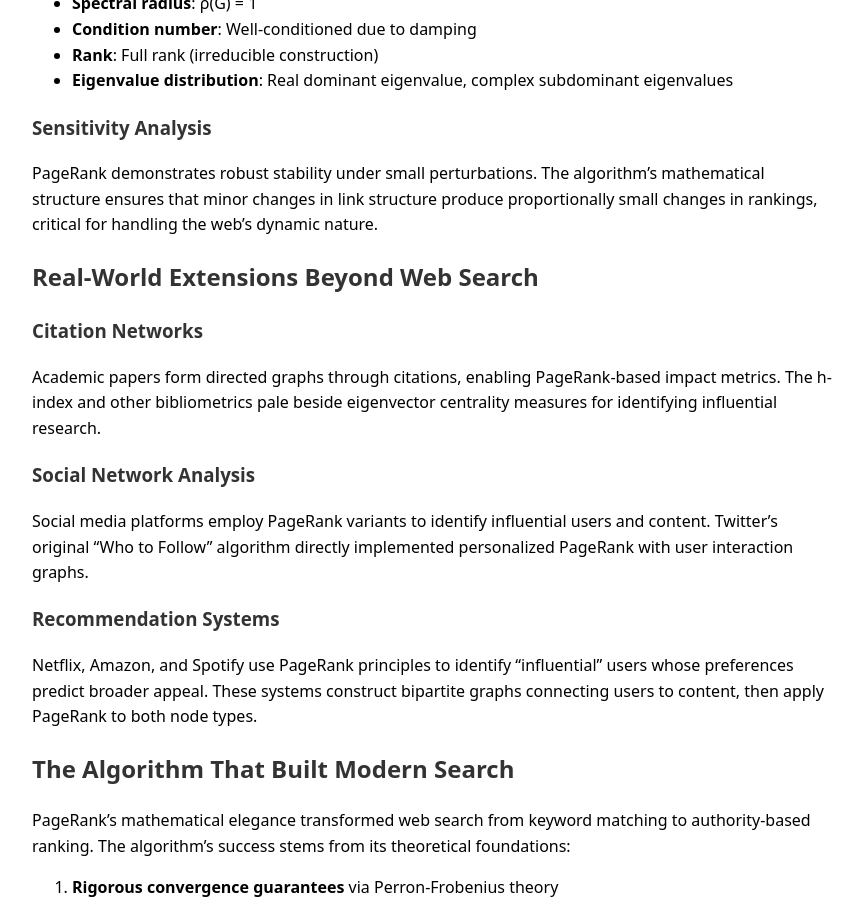
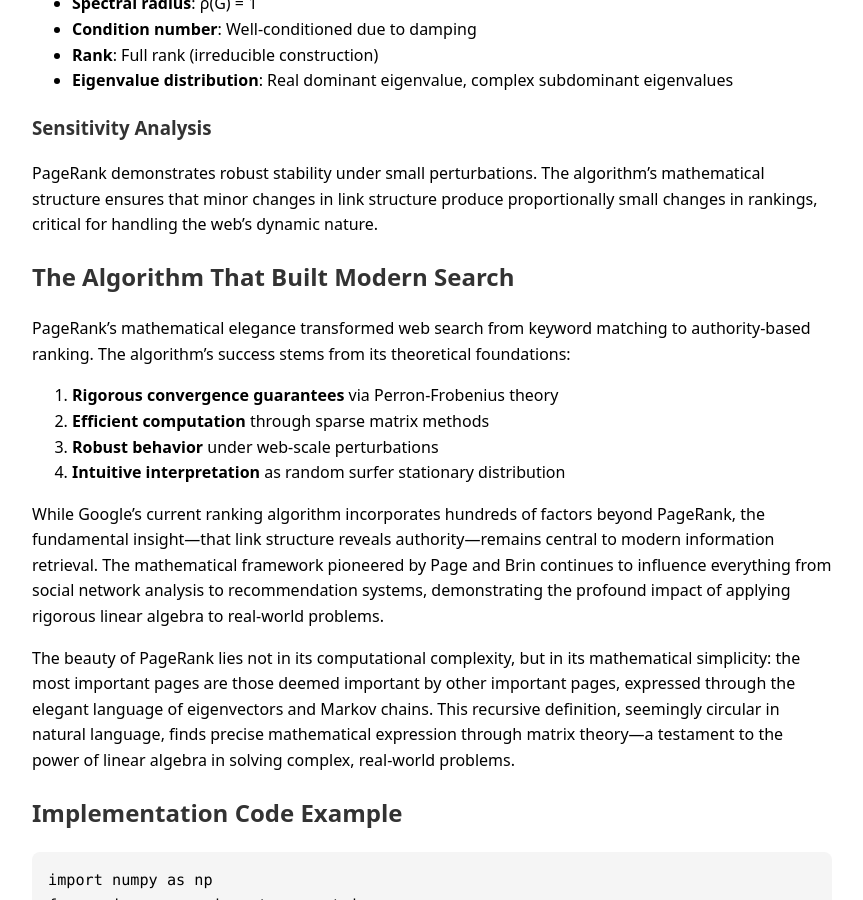
Before and after one commit to Shreyas-Dharmatti/Discrete-Mathematics-Project, a Jekyll site: the page built from index.md, in a window 1280 px wide and 900 px high, scrolled down 14945 px. Shown: the whole window, without its empty margins (208-1071 px from the left). Built offline with Jekyll 4.4.1, drawn with Linux system fonts in a browser that asks for light colours; some of the changed text lies outside the part shown.

Commit message:
Update index.md

```diff
--- a/index.md
+++ b/index.md
@@ -535,20 +535,6 @@ The Google matrix exhibits fascinating spectral properties:
 
 PageRank demonstrates robust stability under small perturbations. The algorithm's mathematical structure ensures that minor changes in link structure produce proportionally small changes in rankings, critical for handling the web's dynamic nature.
 
-## Real-World Extensions Beyond Web Search
-
-### Citation Networks
-
-Academic papers form directed graphs through citations, enabling PageRank-based impact metrics. The h-index and other bibliometrics pale beside eigenvector centrality measures for identifying influential research.
-
-### Social Network Analysis
-
-Social media platforms employ PageRank variants to identify influential users and content. Twitter's original "Who to Follow" algorithm directly implemented personalized PageRank with user interaction graphs.
-
-### Recommendation Systems
-
-Netflix, Amazon, and Spotify use PageRank principles to identify "influential" users whose preferences predict broader appeal. These systems construct bipartite graphs connecting users to content, then apply PageRank to both node types.
-
 ## The Algorithm That Built Modern Search
 
 PageRank's mathematical elegance transformed web search from keyword matching to authority-based ranking. The algorithm's success stems from its theoretical foundations:
```
Also changed, not shown: other parts of index.md (+14 -0 lines).
